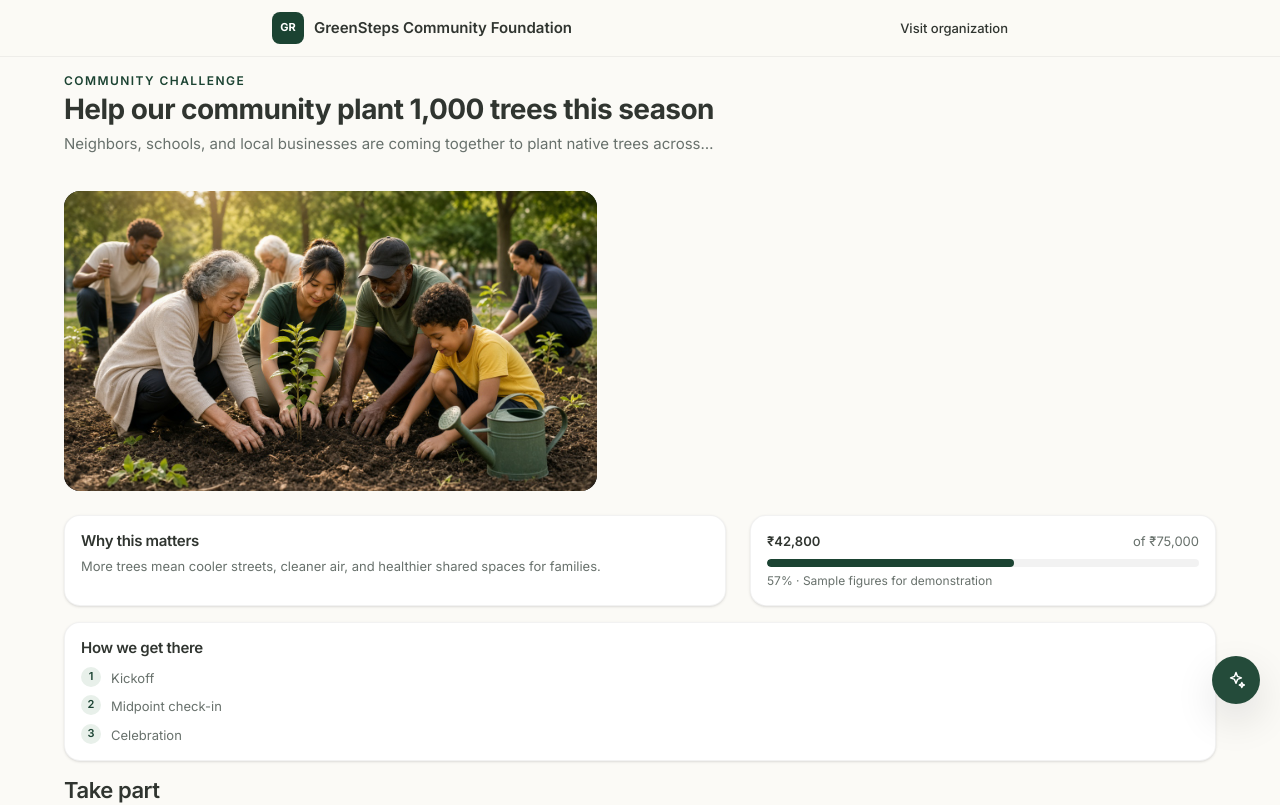
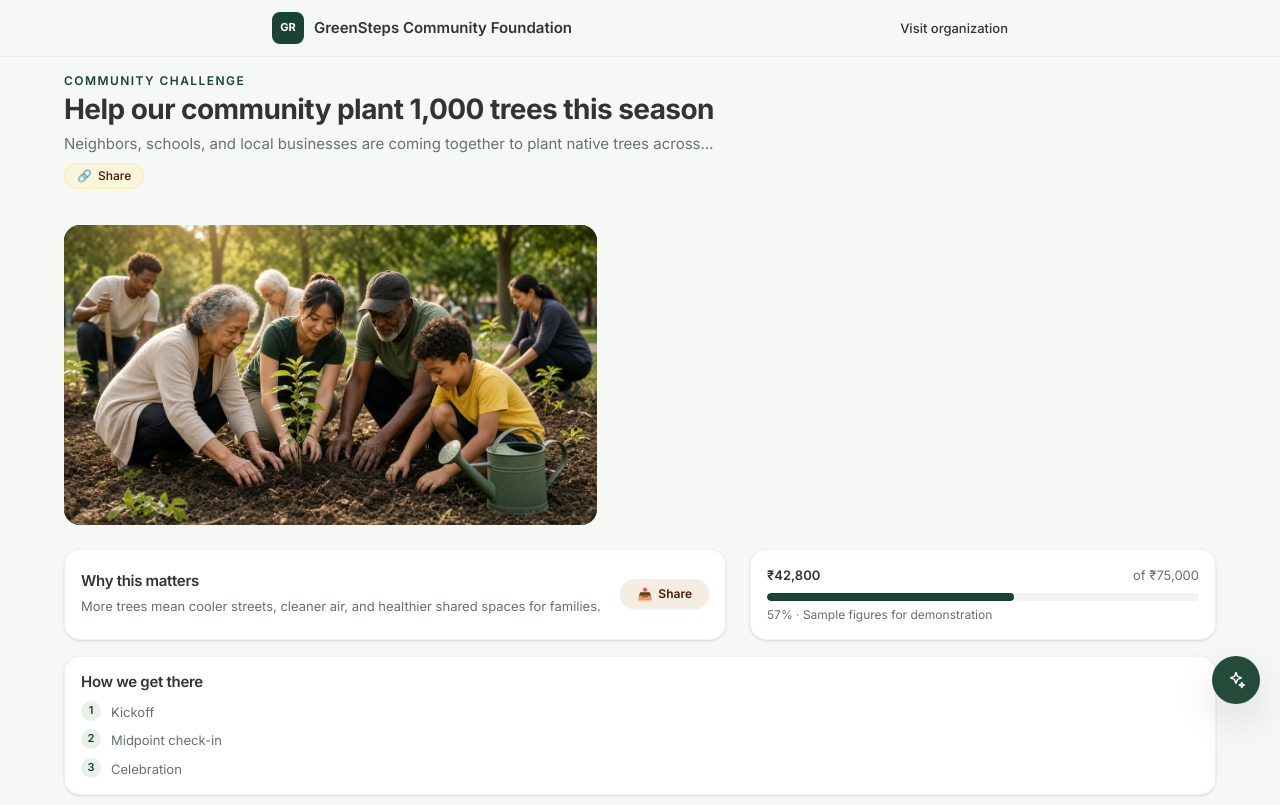
Before and after one commit to Arathy-msv/CoRise, a Next.js app: page /campaign/plant-1000-trees in a window 1280 px wide. Shown: the top 805 px of the page. Built offline with nearby package versions, Linux system fonts and the light colour scheme.

Commit message:
ui changes

```diff
--- a/src/components/campaign/CampaignLayout.tsx
+++ b/src/components/campaign/CampaignLayout.tsx
@@ -13,9 +13,13 @@ type HeroFold = {
   tag: ReactNode;
   title: ReactNode;
   subtitle?: ReactNode;
+  /** Compact share control shown beside the intro description. */
+  introShare?: ReactNode;
   /** Rendered directly above the hero image, e.g. a personalized-share endorsement banner. */
   banner?: ReactNode;
   whyItMatters?: ReactNode;
+  /** Share control aligned to the right of the "Why this matters" card. */
+  whyShare?: ReactNode;
   /** Right of the hero: the cartoon graphic only, so the photo can match its height. */
   widget?: ReactNode;
   /** Compact progress row, shown under the graphic (or beside the story when there is no graphic). */
@@ -52,7 +56,7 @@ export function CampaignLayout({
   const showMilestones = campaign.milestones.length > 0 && campaign.type !== "awareness";
 
   const header = (
-    <header className="shrink-0 border-b border-black/5 bg-[#fbfaf6]/95">
+    <header className="shrink-0 border-b border-black/5 bg-[#F6F8F5]/95">
       <div className="mx-auto flex h-14 max-w-3xl items-center justify-between gap-3 px-4">
         <div className="flex min-w-0 items-center gap-2.5">
           <div
@@ -72,19 +76,22 @@ export function CampaignLayout({
     const extras = showMilestones || activities || afterActivities;
     return (
       <div
-        className="@container flex min-h-screen flex-col bg-[#fbfaf6] text-[var(--color-text)]"
+        className="@container flex min-h-screen flex-col bg-[#F6F8F5] text-[var(--color-text)]"
         style={themeStyle(campaign.theme)}
       >
         {header}
 
-        <Main className="flex min-h-0 flex-1 flex-col px-4 py-4 sm:px-6">
+        <Main className="flex min-h-0 flex-1 flex-col px-4 py-4 pb-12 sm:px-6">
           <div className="mx-auto flex w-full max-w-6xl flex-1 flex-col gap-4">
             <div className="grid grid-cols-1 items-stretch gap-4 lg:grid-cols-12 lg:gap-6">
               <div className="lg:col-span-7">
                 <p className="text-xs font-semibold uppercase tracking-[0.12em] text-[var(--color-primary)]">{heroFold.tag}</p>
                 <h1 className="mt-1 text-2xl font-bold leading-tight lg:text-3xl">{heroFold.title}</h1>
                 {heroFold.subtitle ? (
-                  <p className="mt-1.5 line-clamp-1 text-sm text-[var(--color-text-muted)] lg:text-base">{heroFold.subtitle}</p>
+                  <div className="mt-1.5 flex flex-wrap items-center gap-2">
+                    <p className="line-clamp-1 min-w-0 text-sm text-[var(--color-text-muted)] lg:text-base">{heroFold.subtitle}</p>
+                    {heroFold.introShare}
+                  </div>
                 ) : null}
                 {heroFold.banner ? <div className="mt-3">{heroFold.banner}</div> : null}
               </div>
@@ -101,9 +108,12 @@ export function CampaignLayout({
               {heroFold.widget ? <div className="lg:col-span-5">{heroFold.widget}</div> : null}
 
               {heroFold.whyItMatters ? (
-                <div className="rounded-2xl border border-black/5 bg-white p-4 shadow-sm lg:col-span-7">
-                  <h2 className="text-[15px] font-semibold">Why this matters</h2>
-                  <p className="mt-1.5 line-clamp-3 text-sm leading-relaxed text-[var(--color-text-muted)]">{heroFold.whyItMatters}</p>
+                <div className="flex items-center justify-between gap-4 rounded-2xl border border-black/5 bg-white p-4 shadow-sm lg:col-span-7">
+                  <div className="min-w-0">
+                    <h2 className="text-[15px] font-semibold">Why this matters</h2>
+                    <p className="mt-1.5 line-clamp-3 text-sm leading-relaxed text-[var(--color-text-muted)]">{heroFold.whyItMatters}</p>
+                  </div>
+                  {heroFold.whyShare ? <div className="shrink-0">{heroFold.whyShare}</div> : null}
                 </div>
               ) : null}
               {heroFold.stats ? <div className="lg:col-span-5">{heroFold.stats}</div> : null}
@@ -131,7 +141,7 @@ export function CampaignLayout({
               </div>
             ) : null}
 
-            <div className="lg:mt-auto">{heroFold.actionBox}</div>
+            {heroFold.actionBox ? <div className="lg:mt-auto">{heroFold.actionBox}</div> : null}
           </div>
         </Main>
 
--- a/src/components/campaign/PublicCampaignClient.tsx
+++ b/src/components/campaign/PublicCampaignClient.tsx
@@ -23,6 +23,23 @@ import { publicCampaignPath, publicOrgPath } from "@/lib/paths";
 import { campaignProgress, formatGoalValue, formatUsd, parsePledge, progressPercent } from "@/lib/progress";
 import type { Campaign } from "@/types/corise";
 import { CAMPAIGN_TYPE_META } from "@/types/corise";
+
+function SharePill({ prominent = false, onClick }: { prominent?: boolean; onClick: () => void }) {
+  return (
+    <button
+      type="button"
+      onClick={onClick}
+      className={
+        prominent
+          ? "inline-flex items-center gap-1.5 rounded-full border border-transparent bg-[#F5EDE1] px-4 py-1.5 text-xs font-semibold text-amber-950 shadow-xs transition-all hover:bg-[#EBDDCE]"
+          : "inline-flex items-center gap-1.5 rounded-full border border-amber-200/55 bg-amber-100/50 px-3 py-1 text-xs font-medium text-amber-950 transition-all hover:bg-amber-100"
+      }
+    >
+      <span aria-hidden>{prominent ? "📤" : "🔗"}</span>
+      Share
+    </button>
+  );
+}
 
 const ENDORSER_NAME_KEY = "corise-endorser-name";
 
@@ -260,6 +277,25 @@ export default function PublicCampaignClient({ slug, orgSlug }: { slug: string;
     setCtaDone(true);
   };
 
+  const shareCampaign = async () => {
+    const url = `${window.location.origin}${publicCampaignPath(campaign.slug, publicOrganization.orgSlug)}`;
+    const payload = { title: campaign.headline || campaign.title, text: campaign.description, url };
+    if (typeof navigator.share === "function") {
+      try {
+        await navigator.share(payload);
+        return;
+      } catch (err) {
+        if (err instanceof DOMException && err.name === "AbortError") return;
+      }
+    }
+    try {
+      await navigator.clipboard.writeText(url);
+      showToast("Campaign link copied!");
+    } catch {
+      showToast("Couldn't copy the link. Copy it from the address bar.", "warn");
+    }
+  };
+
   const progress = campaign.fundraisingTarget
     ? Math.min(100, (campaign.metrics.fundsRaised / campaign.fundraisingTarget) * 100)
     : 0;
@@ -284,8 +320,10 @@ export default function PublicCampaignClient({ slug, orgSlug }: { slug: string;
           tag: CAMPAIGN_TYPE_META[campaign.type]?.label ?? "Campaign",
           title: campaign.headline || campaign.title,
           subtitle: campaign.description,
+          introShare: <SharePill onClick={() => void shareCampaign()} />,
           banner: <EndorsementBanner />,
           whyItMatters: campaign.whyItMatters,
+          whyShare: <SharePill prominent onClick={() => void shareCampaign()} />,
           widget: isPlayableGame ? (
             <div ref={launchRef} className="flex h-full flex-col justify-center gap-3 rounded-2xl border border-black/5 bg-white p-4 shadow-sm">
               <p className="text-sm font-semibold">How would you like to support?</p>
@@ -385,38 +423,7 @@ export default function PublicCampaignClient({ slug, orgSlug }: { slug: string;
               </p>
             </div>
           ) : undefined,
-          actionBox: isPlayableGame ? (
-            <div className="flex flex-col gap-4 rounded-2xl border border-black/5 bg-white p-4 shadow-sm lg:flex-row lg:items-center lg:justify-between lg:gap-6">
-              {goal && goal.widget !== "none" ? (
-                <div className="min-w-0 flex-1">
-                  <CampaignGamifiedProgress type={goal.widget} currentAmount={goal.current} targetAmount={goal.target} goalType={goal.goalType} />
-                </div>
-              ) : (
-                <div className="min-w-0 flex-1" />
-              )}
-              {shared ? (
-                <p role="status" className="rounded-xl bg-[var(--color-primary-soft)] px-3 py-2 text-sm font-medium text-[var(--color-primary)]">
-                  Share message copied — thank you for helping spread the word.
-                </p>
-              ) : null}
-              <div className="flex shrink-0 items-center gap-2 border-t border-black/5 pt-3 lg:border-t-0 lg:pt-0">
-                <Button variant="ghost" size="sm" onClick={() => setShareOpen(true)}>
-                  <Icon name="share" />
-                  Share
-                </Button>
-                {campaignHasActivities(campaign) ? (
-                  <Button
-                    variant="ghost"
-                    size="sm"
-                    onClick={() => actionRef.current?.scrollIntoView({ behavior: "smooth", block: "start" })}
-                  >
-                    <Icon name="sparkles" />
-                    Play Game
-                  </Button>
-                ) : null}
-              </div>
-            </div>
-          ) : (
+          actionBox: isPlayableGame ? null : (
             <div className="flex flex-col gap-3 rounded-2xl border border-black/5 bg-white p-4 shadow-sm lg:flex-row lg:items-center lg:gap-6">
               {pledgeGoal ? (
                 <form onSubmit={submitPledge} noValidate className="min-w-0 flex-1">
@@ -573,11 +580,10 @@ export default function PublicCampaignClient({ slug, orgSlug }: { slug: string;
                 </div>
               ) : null}
             </div>
-          ) : (
-            <div ref={actionRef} />
-          )
+          ) : undefined
         }
         afterActivities={
+          (campaign.sponsor.enabled && campaign.sponsor.name) || (campaign.type === "awareness" && campaign.socialMessage) ? (
           <>
             {campaign.sponsor.enabled && campaign.sponsor.name ? (
               <div className="rounded-2xl border border-black/5 bg-white p-5 shadow-sm">
@@ -618,22 +624,17 @@ export default function PublicCampaignClient({ slug, orgSlug }: { slug: string;
               </div>
             ) : null}
           </>
-        }
-        footer={
-          <footer className="border-t border-black/5 bg-white/60">
-            <div className="mx-auto flex max-w-3xl flex-col items-center justify-between gap-2 px-4 py-6 text-sm text-[var(--color-text-muted)] sm:flex-row">
-              <p className="font-semibold text-[var(--color-text)]">{campaign.organizationName}</p>
-              <p className="text-xs">Built with Corise</p>
-            </div>
-          </footer>
+          ) : undefined
         }
       />
 
-      <div className="fixed inset-x-0 bottom-0 z-10 border-t border-black/5 bg-[#fbfaf6]/95 p-3 backdrop-blur md:hidden">
-        <Button className="w-full" size="lg" onClick={primaryAction} disabled={ctaDone}>
-          {ctaDone ? "You're in" : campaign.primaryCta}
-        </Button>
-      </div>
+      {isPlayableGame ? null : (
+        <div className="fixed inset-x-0 bottom-0 z-10 border-t border-black/5 bg-[#F6F8F5]/95 p-3 backdrop-blur md:hidden">
+          <Button className="w-full" size="lg" onClick={primaryAction} disabled={ctaDone}>
+            {ctaDone ? "You're in" : campaign.primaryCta}
+          </Button>
+        </div>
+      )}
       {shareOpen ? (
         <PersonalizedShareModal
           path={publicCampaignPath(campaign.slug, publicOrganization.orgSlug)}
```
